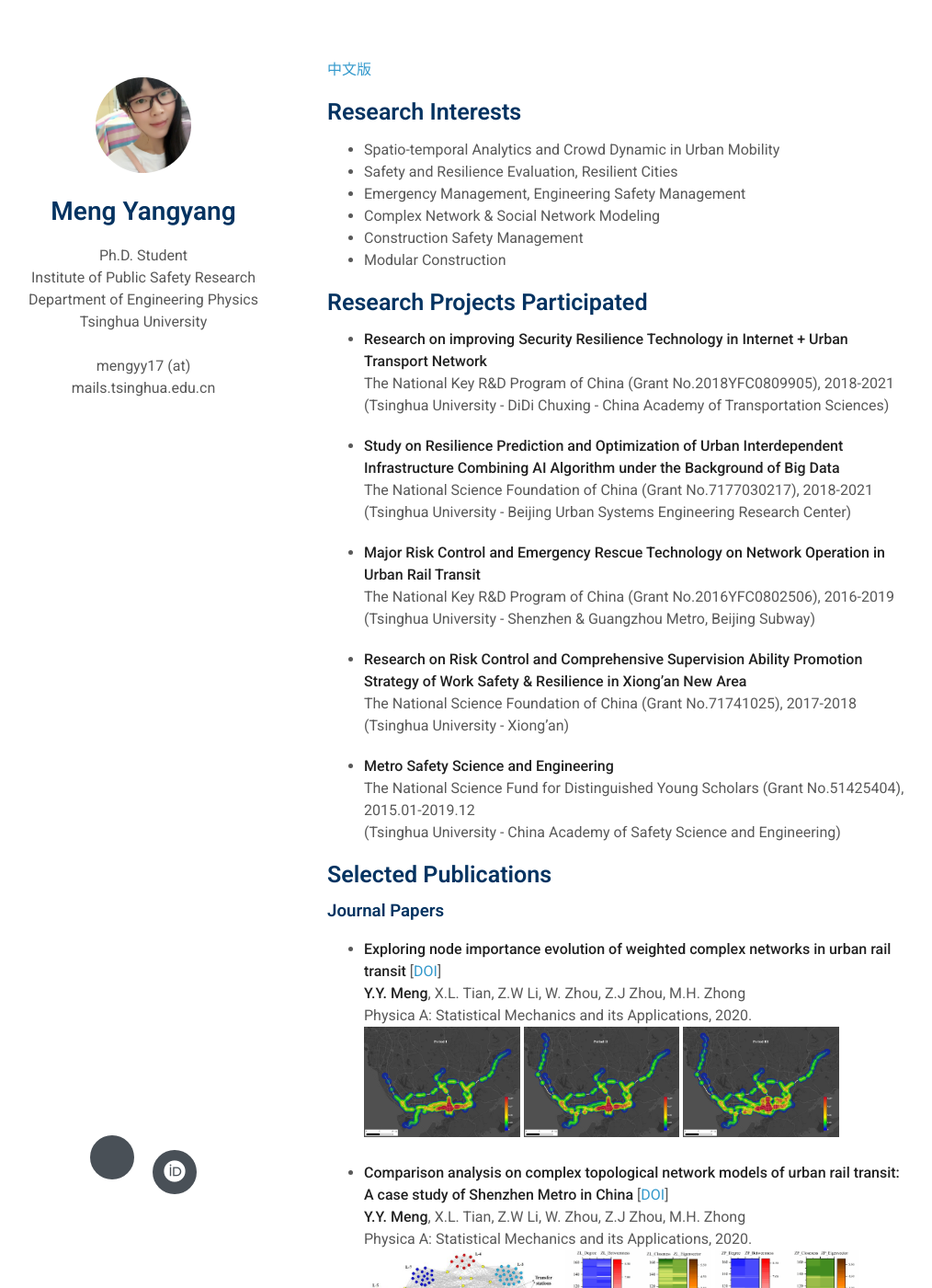
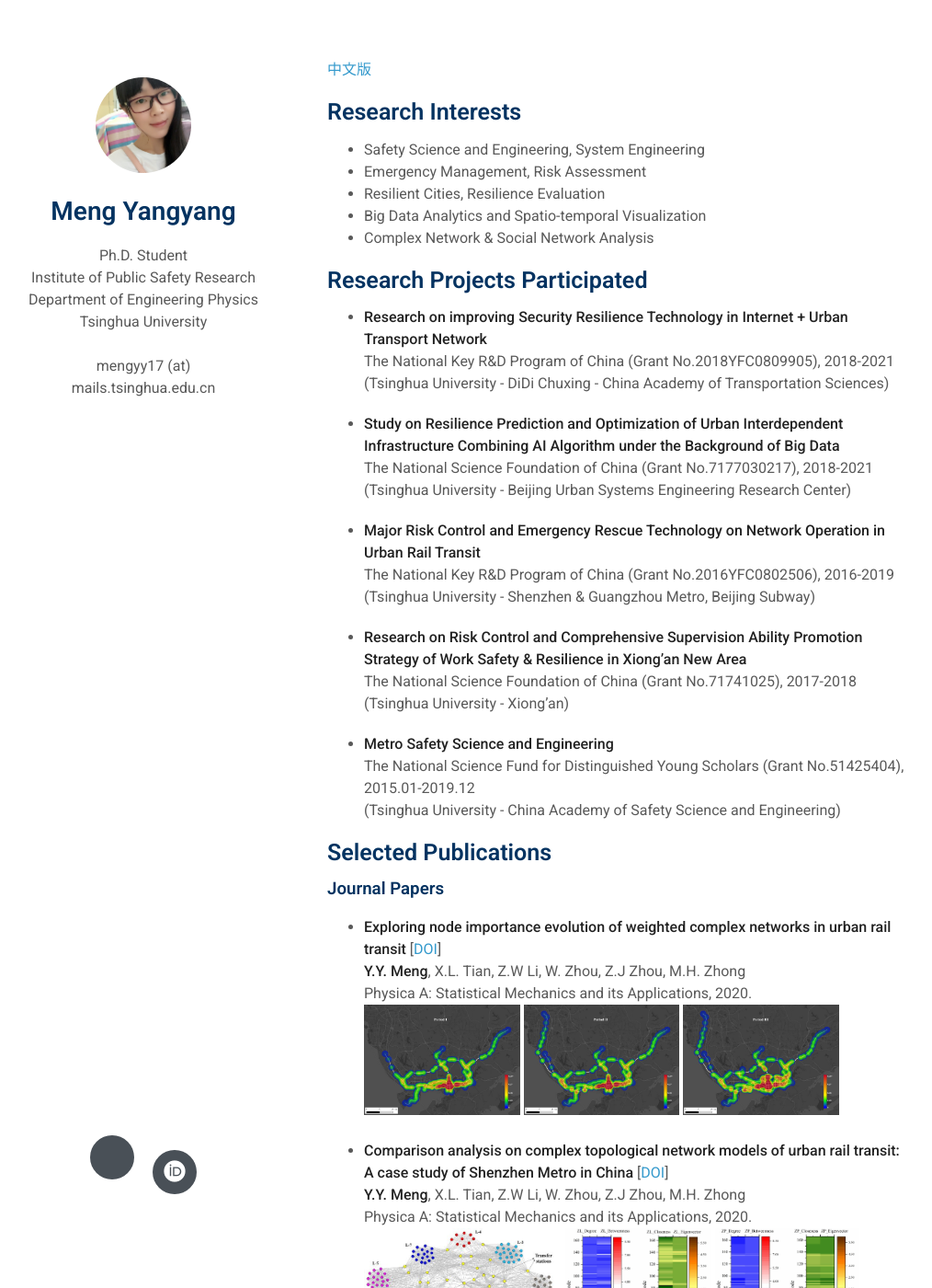
Before and after one commit to mengyy212/mengyy212.github.io, a Jekyll site: the page built from index.md, in a window 1280 px wide and 1400 px high. Shown: the whole window at 92% size, without its empty margins (134-1148 px from the left). Built offline with Jekyll 4.4.1, drawn with Linux system fonts in a browser that asks for light colours; nearby versions of some CDN libraries; a style sheet for code colours, icons or effects is not loaded; some of the changed text lies outside the part shown.

Commit message:
Update index.md

```diff
--- a/index.md
+++ b/index.md
@@ -6,12 +6,12 @@ layout: homepage
 
 ## Research Interests
 
-- Spatio-temporal Analytics and Crowd Dynamic in Urban Mobility
-- Safety and Resilience Evaluation, Resilient Cities
-- Emergency Management, Engineering Safety Management
-- Complex Network & Social Network Modeling
-- Construction Safety Management
--	Modular Construction
+- Safety Science and Engineering, System Engineering
+- Emergency Management, Risk Assessment
+- Resilient Cities, Resilience Evaluation
+- Big Data Analytics and Spatio-temporal Visualization
+- Complex Network & Social Network Analysis
+
 
 
 <!-- ## News
@@ -74,6 +74,12 @@ layout: homepage
   <img src="/assets/img/comparison-analysis/1.jpg" alt="Comparison-1" height=120px>
   <img src="/assets/img/comparison-analysis/2.jpg" alt="Comparison-2" height=120px>
   <img src="/assets/img/comparison-analysis/3.jpg" alt="Comparison-3" height=120px>
+
+- **Analyzing spatio-temporal impacts of extreme rainfall events on metro ridership characteristics** [[DOI](https://doi.org/10.1016/j.physa.2021.126053)]
+  <br>
+  L.F. Zhou, Z.H. Li, **Y.Y. Meng**, Z.J Zhou, M.H. Zhong
+  <br>
+  Physica A: Statistical Mechanics and its Applications, 2021.
 
 - **An Urban Road-Traffic Commuting Dynamics Study Based on Hotspot Clustering and a New Proposed Urban Commuting Electrostatics Model** [[DOI](https://doi.org/10.3390/ijgi8040190)]
   <br>
```
Also changed, not shown: other parts of index.md (+3 -2 lines).
